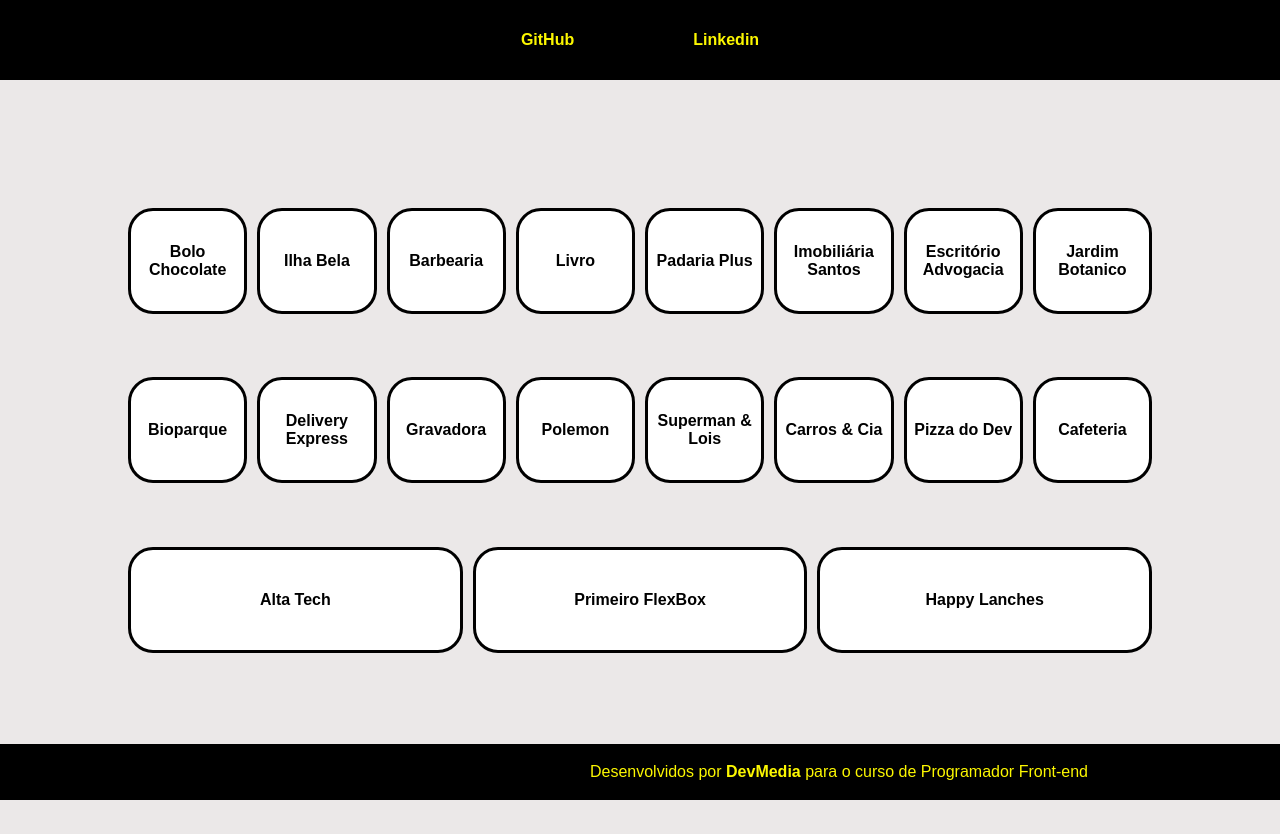
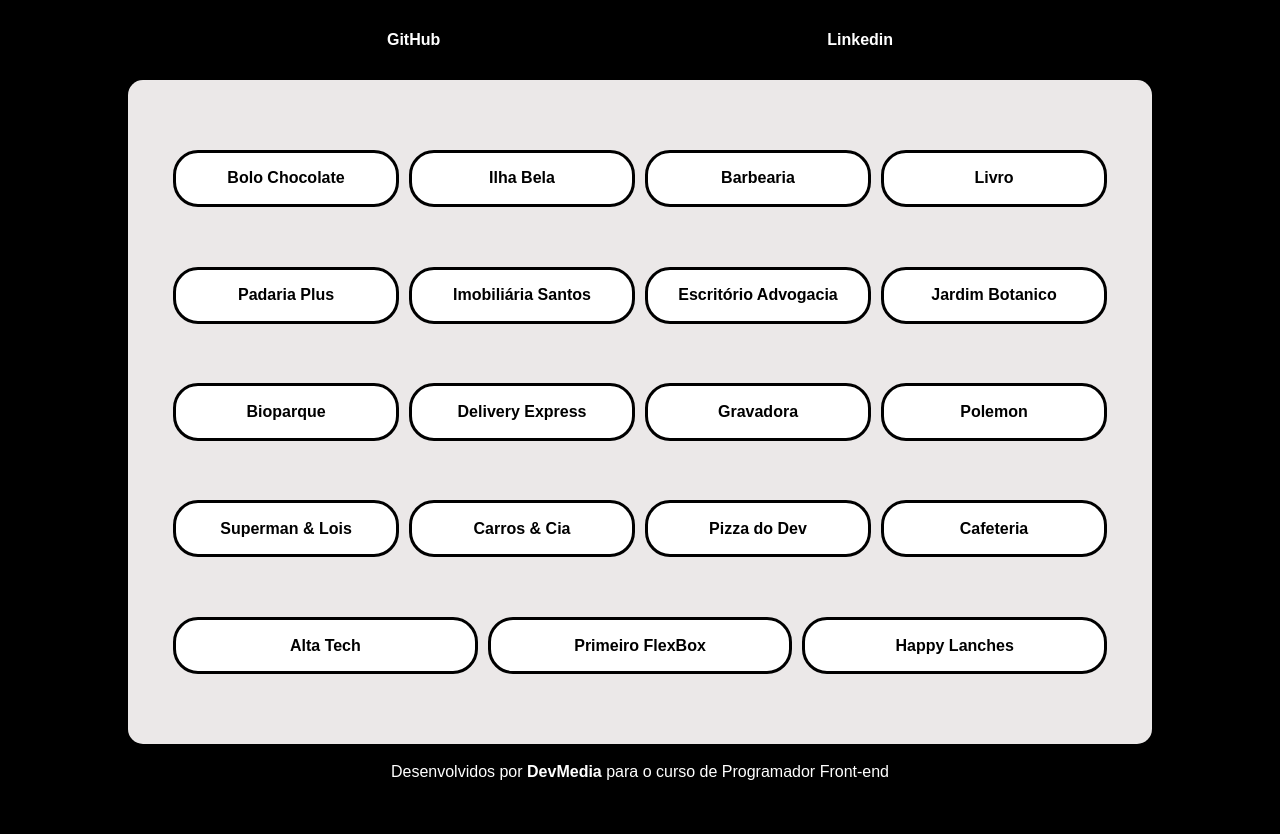
Before and after one commit to DasLopes/projetos, a plain HTML site: page index.html in a window 1280 px wide. After the commit the page ends 800 px from the top, so only its background shows below. Drawn offline with Linux system fonts and the light colour scheme.

Commit message:
resolvido problema do footer

```diff
--- a/css/style.css
+++ b/css/style.css
@@ -2,90 +2,75 @@
     margin: 0;
     padding: 0;
     font-family: sans-serif;
+    box-sizing: border-box;
+    text-align: center;
 }
 body{
-    height: 100vh;
-    display: flex;
-    flex-wrap: wrap;
-    flex-direction: column;
-    justify-content: space-between;
+    background-color: #000;
+}
+header a, footer p a{
+    text-decoration: none;
+    font-weight: bold;
+    color: #fff;
+    border-radius: 15px;
 }
 header{
     background-color: #000;
     width: 100%;
-    height: 10%;
+    height: 10vh;
     display: flex;
     align-items: center;
-    justify-content: center;
-}header ul{
-    display: flex;
-    justify-content: center;
-    gap: 100%;
+    justify-content: space-evenly;
 }
-header ul li{
-    list-style-type: none;
-
-}
-header ul li a, footer p, footer p a{
-    color: #fcf700;
-}
-header ul li a img{
-    width: 50px;
-    height: 50px;
+main{
+    max-width: 1024px;
+    width: 100vw;
+    height: 83vh;
+    margin: auto;
+    padding: 2%;
+    background-color: #ebe8e8;
     border-radius: 15px;
 }
-main{
-    height: 83%;
-}
-.container-article{
-    width: 80%;
-    height: 75%;
-    padding: 10%;
+article{
+    width: 100%;
+    height: 100%;
+    padding: 2%;
     display: flex;
     flex-wrap: wrap;
-    align-items: stretch;
+    align-items: center;
     gap: 10px;
     overflow-y: auto;
     background-color: #ebe8e8;
+    color: #000;
 }
 .elementos{
+    text-decoration: none;
+    font-weight: bold;
+    color: #000;
     background-color: #fff;
     border: 3px solid #000;
     border-radius: 25px;
-    width: 100px;
-    height: 100px;
+    width: 20%;
+    height: 10%;
     flex: 1 1 auto;
     display: flex;
     justify-content: center;
     align-items: center;
 }
-.elementos p{
-    color: #000;
-}
-
 footer{
     background-color: #000;
-    height: 7%;
+    height: 7vh;
     display: flex;
-    justify-content: flex-end;
+    justify-content: center;
     align-items: center;
     color: #fff;
-    padding-right: 15%;
 }
-.linkedin{
-    font-size: 100%;
-}
-a{
-    text-decoration: none;
-    font-weight: bold;
-    color: #fff;
-}
-a:hover{
+footer p a:hover, header a:hover{
     background-color: #fcf700;
     color: #000000;
     padding: 10px;
-    border-radius: 15px;
 }
-p{
-    text-align: center;
+article a:hover{
+    background-color: #000;
+    color: #fff;
 }
--- a/index.html
+++ b/index.html
@@ -8,17 +8,11 @@
 </head>
 <body>
     <header>
-            <ul>
-                <li>
-                    <a href="https://github.com/DasLopes/projetos/tree/main/projetos">GitHub</a>
-                </li>
-                <li>
-                    <a href="https://www.linkedin.com/in/daslopes/">Linkedin</a>
-                </li>
-            </ul>
+        <a href="https://github.com/DasLopes/projetos/tree/main/projetos">GitHub</a>
+        <a href="https://www.linkedin.com/in/daslopes/">Linkedin</a>
     </header>
     <main>
-        <article class="container-article">
+        <article>
             <a class="elementos" href="projetos/bolo_chocolate/index.html">
                 <p>Bolo Chocolate</p>
             </a>
@@ -79,7 +73,7 @@
         </article>
     </main>
     <footer>
-        <p>Desenvolvidos por <a href="https://www.devmedia.com.br/" class="linkedin" target="_blank">DevMedia</a> para o curso de Programador Front-end</p>
+        <p>Desenvolvidos por <a href="https://www.devmedia.com.br/" class="linkedin" target="_blank" >DevMedia</a> para o curso de Programador Front-end</p>
     </footer>
 </body>
 </html>
```
